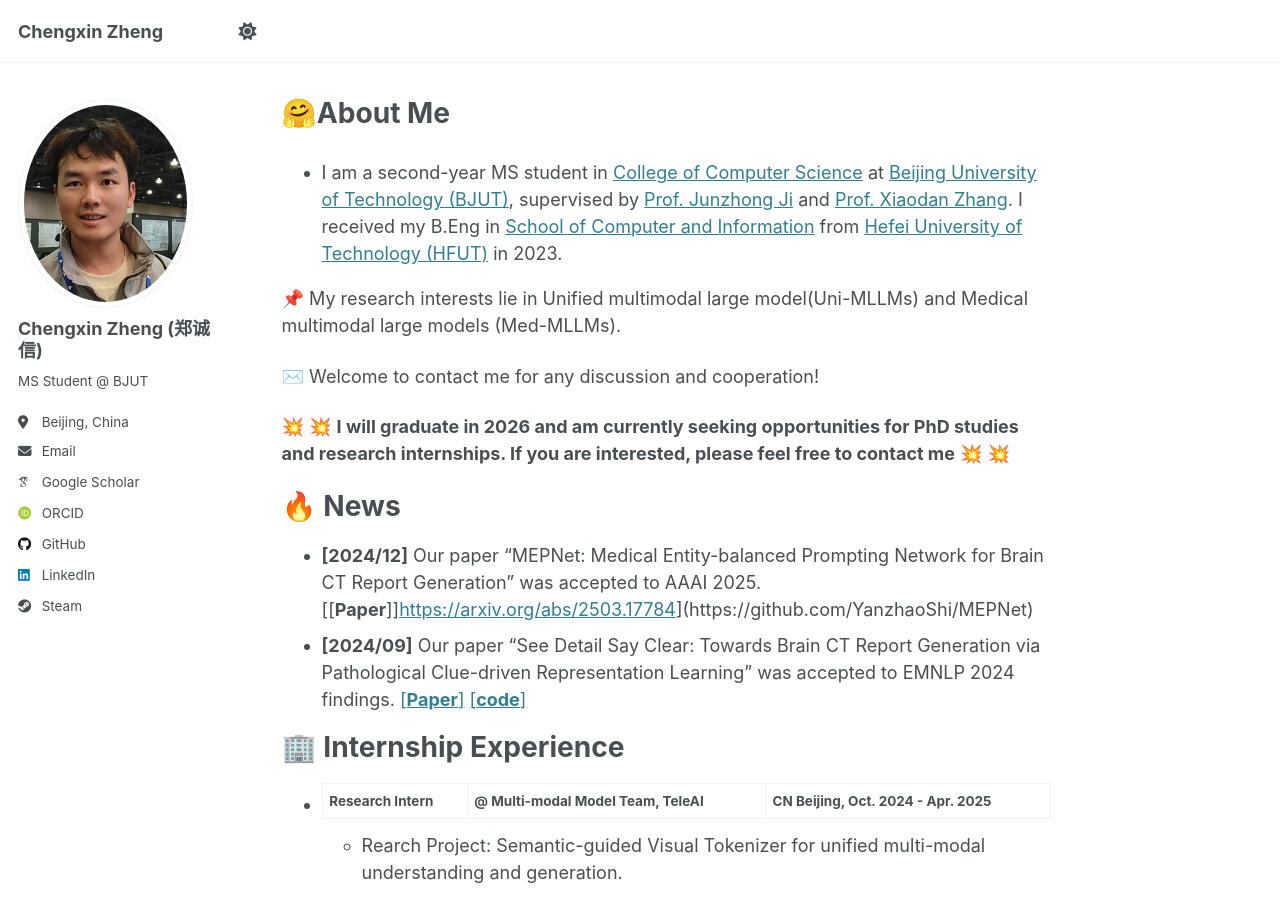
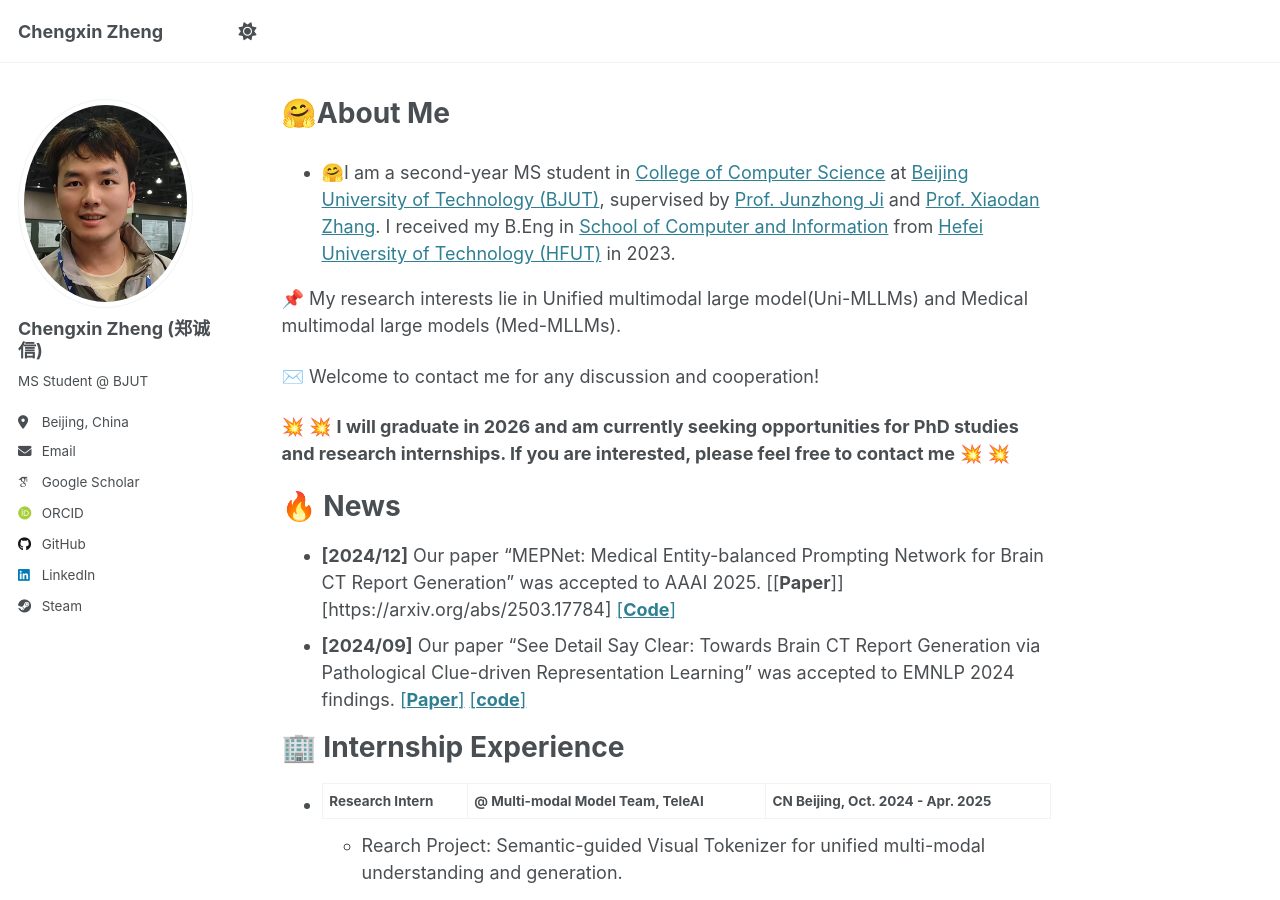
Before and after one commit to Chauncey-Jheng/Chauncey-Jheng.github.io, a Jekyll site: the page built from _pages/about.md, in a window 1280 px wide and 900 px high. Built offline with Jekyll 4.4.1, drawn with Linux system fonts in a browser that asks for light colours; some web fonts are replaced.

Commit message:
Update about page to include emoji for better engagement and correct formatting for publication links.

```diff
--- a/_pages/about.md
+++ b/_pages/about.md
@@ -8,7 +8,7 @@ redirect_from:
   - /about.html
 ---
 
-- I am a second-year MS student in [College of Computer Science](https://cs.bjut.edu.cn/) at [Beijing University of Technology (BJUT)](https://english.bjut.edu.cn/), supervised by [Prof. Junzhong Ji](https://english.bjut.edu.cn/info/1332/4973.htm) and [Prof. Xiaodan Zhang](https://zhangxiaodan-bjut.github.io/). I received my B.Eng in [School of Computer and Information](https://ci.hfut.edu.cn/) from [Hefei University of Technology (HFUT)](https://www.hfut.edu.cn/) in 2023.
+- 🤗I am a second-year MS student in [College of Computer Science](https://cs.bjut.edu.cn/) at [Beijing University of Technology (BJUT)](https://english.bjut.edu.cn/), supervised by [Prof. Junzhong Ji](https://english.bjut.edu.cn/info/1332/4973.htm) and [Prof. Xiaodan Zhang](https://zhangxiaodan-bjut.github.io/). I received my B.Eng in [School of Computer and Information](https://ci.hfut.edu.cn/) from [Hefei University of Technology (HFUT)](https://www.hfut.edu.cn/) in 2023.
 
 📌 My research interests lie in Unified multimodal large model(Uni-MLLMs) and Medical multimodal large models (Med-MLLMs).
 
@@ -18,7 +18,7 @@ redirect_from:
 
 # 🔥 News
 
-- **[2024/12]** Our paper "MEPNet: Medical Entity-balanced Prompting Network for Brain CT Report Generation" was accepted to AAAI 2025. [[**Paper**]][https://arxiv.org/abs/2503.17784]([**Code**)](https://github.com/YanzhaoShi/MEPNet)
+- **[2024/12]** Our paper "MEPNet: Medical Entity-balanced Prompting Network for Brain CT Report Generation" was accepted to AAAI 2025. [[**Paper**]][https://arxiv.org/abs/2503.17784] [[**Code**]](https://github.com/YanzhaoShi/MEPNet)
 - **[2024/09]** Our paper "See Detail Say Clear: Towards Brain CT Report Generation via Pathological Clue-driven Representation Learning" was accepted to EMNLP 2024 findings. [[**Paper**]](https://arxiv.org/abs/2409.19676) [[**code**]](https://github.com/Chauncey-Jheng/PCRL-MRG)
 
 # 🏢 Internship Experience
```
